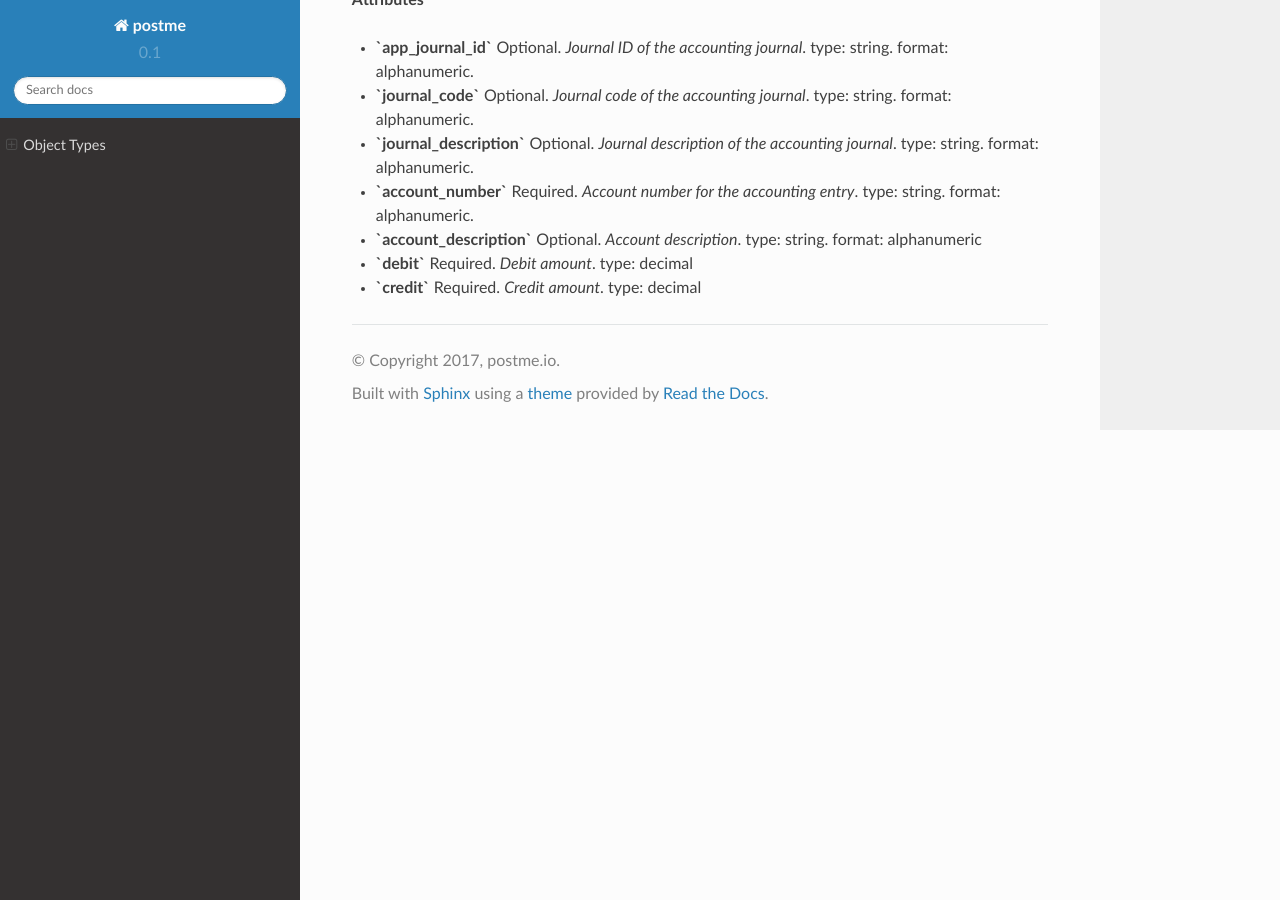
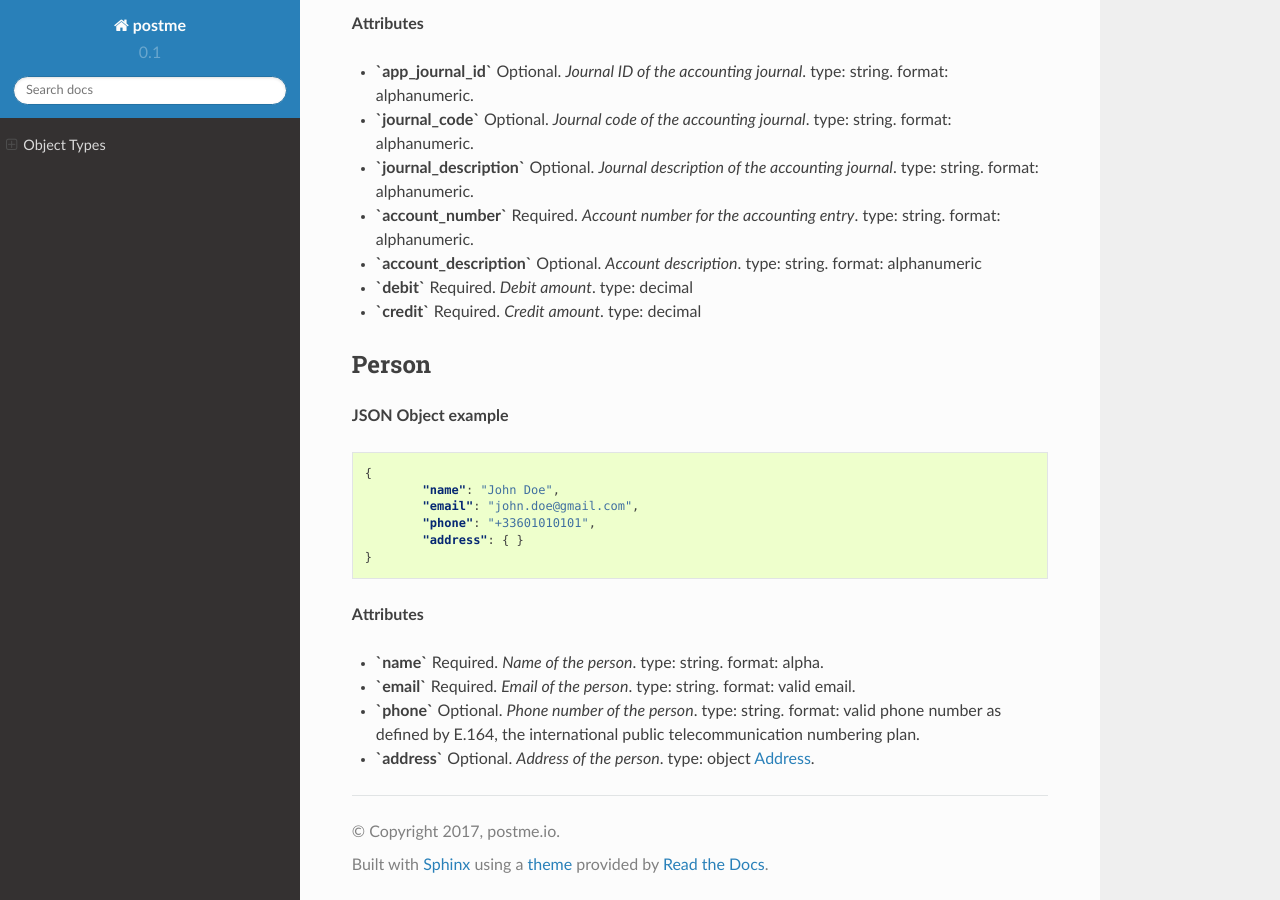
Before and after one commit to birdydigital/postme-docs, a Sphinx documentation site: the page built from docs/object-types.rst, in a window 1280 px wide and 900 px high, scrolled down 4569 px. Built offline with Sphinx 7.4.7 and the Read the Docs theme 2.0.0, drawn with Linux system fonts in a browser that asks for light colours; some of the changed text lies outside the part shown.

Commit message:
update invoice docs

```diff
--- a/docs/object-types.rst
+++ b/docs/object-types.rst
@@ -105,8 +105,8 @@
 			"app_party_id": "456456",
 			"type": "professional",
 			"company": { },
+			"contact": { },
 			"person": { },
-			"contact": { },
 		},
 		"delivery_address": { },
 		"reference": "INV201701010004",
@@ -135,8 +135,8 @@
 - **`buyer_party[app_party_id]`** Required. *Party identifier of the third party application.* type: string. format: alphanumeric.
 - **`buyer_party[type]`** Required. type: string. values: `'professional'` | `'institutional'` | `'individual'`.
 - **`buyer_party[company]`** Required if type is `professional` (none otherwise). *The company of the buyer party*. type: object Company_.
-- **`buyer_party[person]`** Required if type is `individual` (none otherwise). type: object Contact_.
-- **`buyer_party[contact]`** Required. *Administrative contact of the buyer party*. type: object Contact_.
+- **`buyer_party[contact]`** Required if type is `professional` (none otherwise). *Administrative contact of the buyer party*. type: object Contact_.
+- **`buyer_party[person]`** Required if type is `individual` (none otherwise). type: object Person_.
 - **`delivery_address`** Optional. *Invoice's Delivery Address.* type: object Address_.
 - **`reference`** Required. *Invoice reference number.* type: string. format: alphanumeric.
 - **`issue_date`** Required. type: string. format: date.
@@ -240,3 +240,27 @@
 - **`account_description`** Optional. *Account description*. type: string. format: alphanumeric
 - **`debit`** Required. *Debit amount*. type: decimal
 - **`credit`** Required. *Credit amount*. type: decimal
+
+.. _Person:
+
+Person
+-------
+
+**JSON Object example**
+
+
+.. code-block:: json
+
+	{
+		"name": "John Doe",
+		"email": "john.doe@gmail.com",
+		"phone": "+33601010101",
+		"address": { }
+	}
+
+**Attributes**
+
+- **`name`** Required. *Name of the person*. type: string. format: alpha.
+- **`email`** Required. *Email of the person*. type: string. format: valid email.
+- **`phone`** Optional. *Phone number of the person*. type: string. format: valid phone number as defined by E.164, the international public telecommunication numbering plan.
+- **`address`** Optional. *Address of the person*. type: object Address_.
```
